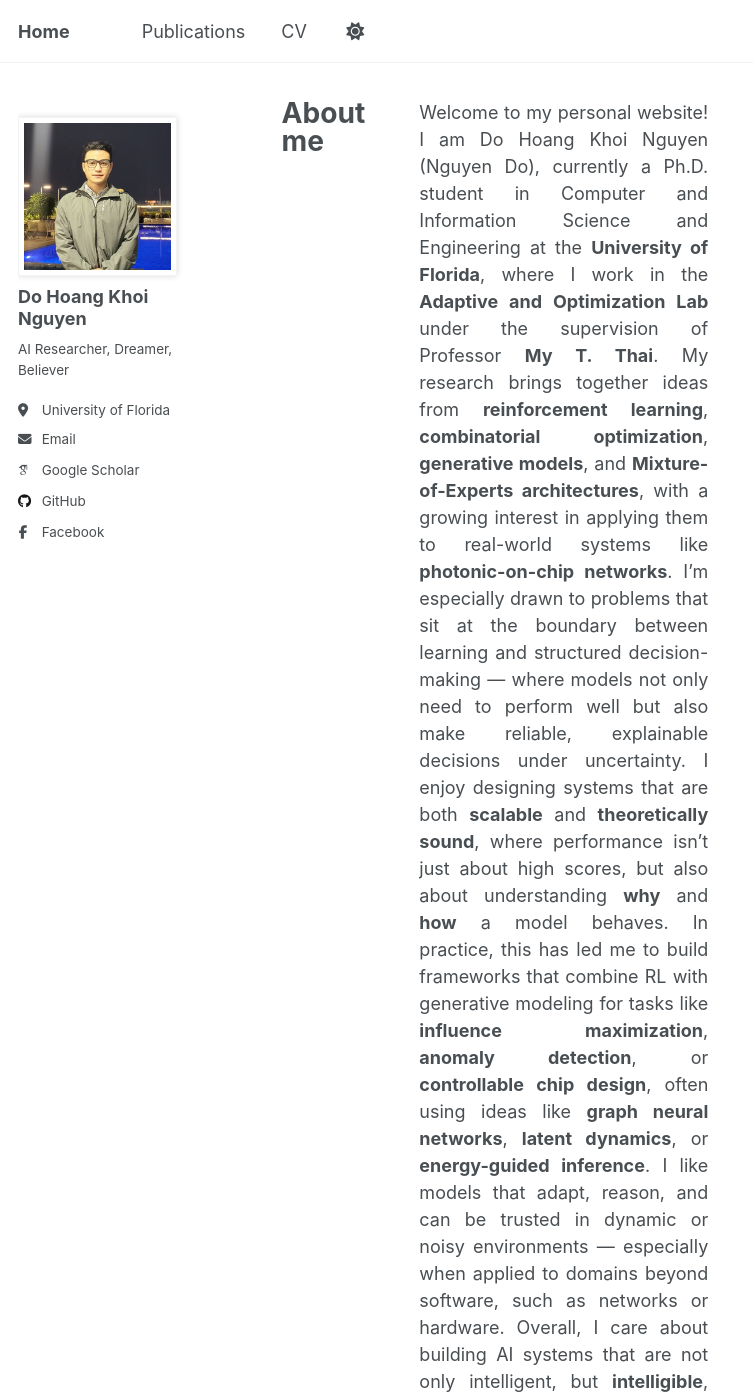
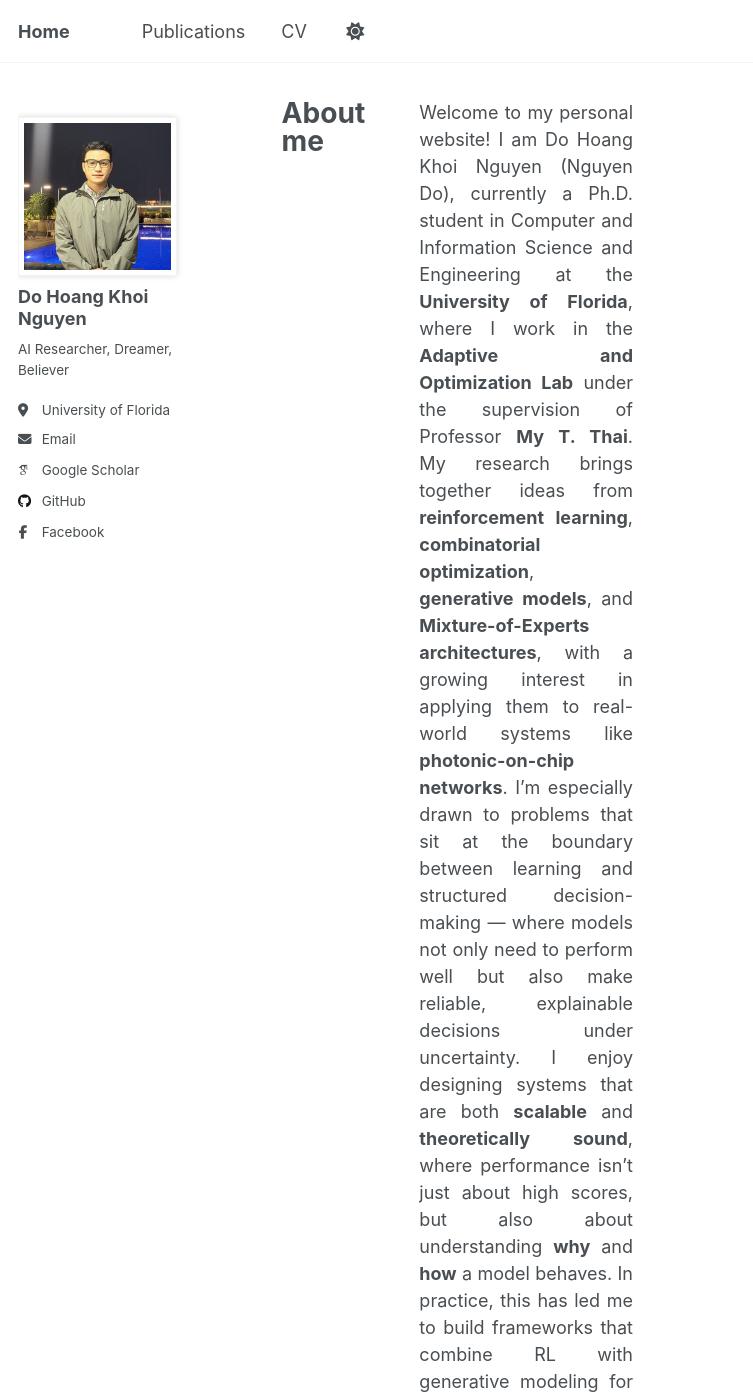
Before and after one commit to nguyendo1801/nguyendo1801.github.io, a Jekyll site: the page built from _pages/about.md, in a window 1280 px wide and 1400 px high. Shown: the whole window, without its empty margins (0-753 px from the left). Built offline with Jekyll 4.4.1, drawn with Linux system fonts in a browser that asks for light colours; some web fonts are replaced.

Commit message:
Deploy academic site 0.0.0.4.1

```diff
--- a/_sass/layout/_page.scss
+++ b/_sass/layout/_page.scss
@@ -27,7 +27,9 @@
     @include full();
     display: flex;
     gap: 3rem;
-    .page__content,
+    .page__content {
+  flex: 1;
+}
     .page__meta,
     .page__share {
       @include full();
```
